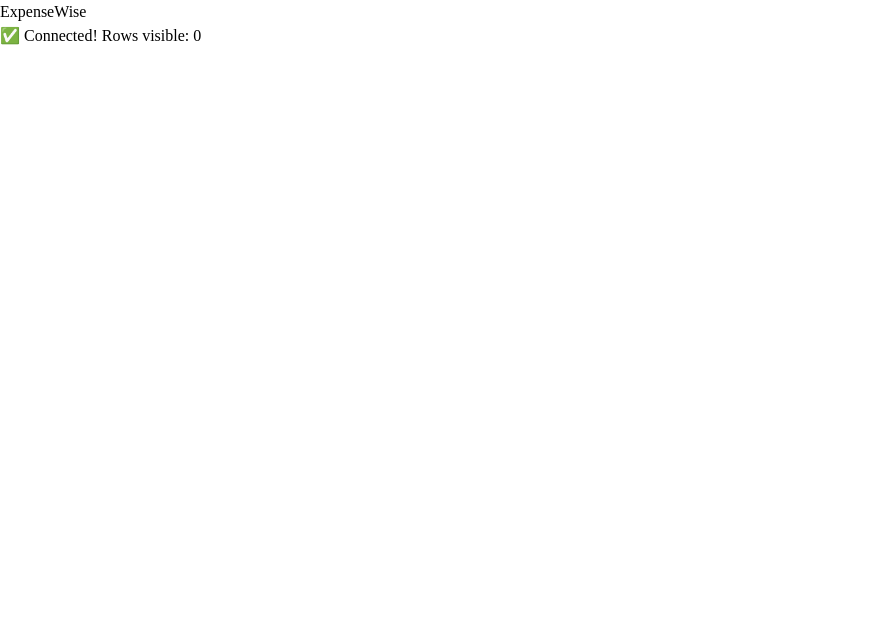
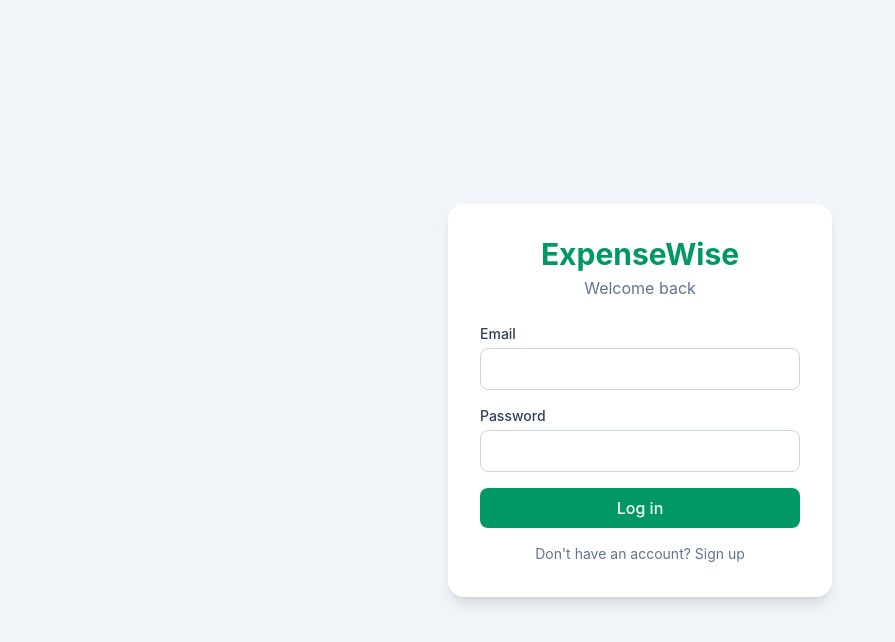
Before and after one commit to SJK707/expensewise, a React (Vite) app: page /login in a window 1280 px wide. Shown: the top 642 px of the page, without its empty margins (0-895 px from the left). Built offline with nearby package versions, Linux system fonts and the light colour scheme; no server answers; the database is empty.

Commit message:
Phase 3: authentication

```diff
--- a/src/App.jsx
+++ b/src/App.jsx
@@ -1,28 +1,27 @@
-import { useEffect, useState } from 'react'
-import { supabase } from './lib/supabase'
+import { BrowserRouter, Routes, Route, Navigate } from 'react-router-dom'
+import { AuthProvider } from './context/AuthContext'
+import ProtectedRoute from './components/ProtectedRoute'
+import Login from './pages/Login'
+import Dashboard from './pages/Dashboard'
 
 function App() {
-  const [status, setStatus] = useState('Checking connection...')
-
-  useEffect(() => {
-    async function testConnection() {
-      const { data, error } = await supabase.from('transactions').select('*')
-      if (error) {
-        setStatus('❌ ' + error.message)
-      } else {
-        setStatus(`✅ Connected! Rows visible: ${data.length}`)
-      }
-    }
-    testConnection()
-  }, [])
-
   return (
-    <div className="min-h-screen bg-slate-100 flex items-center justify-center">
-      <div className="bg-white rounded-2xl shadow-lg p-8 text-center">
-        <h1 className="text-3xl font-bold text-emerald-600">ExpenseWise</h1>
-        <p className="mt-2 text-slate-600">{status}</p>
-      </div>
-    </div>
+    <AuthProvider>
+      <BrowserRouter>
+        <Routes>
+          <Route path="/login" element={<Login />} />
+          <Route
+            path="/"
+            element={
+              <ProtectedRoute>
+                <Dashboard />
+              </ProtectedRoute>
+            }
+          />
+          <Route path="*" element={<Navigate to="/" replace />} />
+        </Routes>
+      </BrowserRouter>
+    </AuthProvider>
   )
 }
 
--- /dev/null
+++ b/src/components/ProtectedRoute.jsx
@@ -0,0 +1,18 @@
+import { Navigate } from 'react-router-dom'
+import { useAuth } from '../context/AuthContext'
+
+export default function ProtectedRoute({ children }) {
+  const { session, loading } = useAuth()
+
+  if (loading) {
+    return (
+      <div className="min-h-screen flex items-center justify-center text-slate-500">
+        Loading...
+      </div>
+    )
+  }
+
+  if (!session) return <Navigate to="/login" replace />
+
+  return children
+}
--- /dev/null
+++ b/src/context/AuthContext.jsx
@@ -0,0 +1,34 @@
+import { createContext, useContext, useEffect, useState } from 'react'
+import { supabase } from '../lib/supabase'
+
+const AuthContext = createContext(null)
+
+export function AuthProvider({ children }) {
+  const [session, setSession] = useState(null)
+  const [loading, setLoading] = useState(true)
+
+  useEffect(() => {
+    // Check if the user is already logged in (e.g. after a page refresh)
+    supabase.auth.getSession().then(({ data }) => {
+      setSession(data.session)
+      setLoading(false)
+    })
+
+    // Update whenever the user logs in or out
+    const {
+      data: { subscription },
+    } = supabase.auth.onAuthStateChange((_event, newSession) => {
+      setSession(newSession)
+    })
+
+    return () => subscription.unsubscribe()
+  }, [])
+
+  const value = { session, user: session?.user ?? null, loading }
+
+  return <AuthContext.Provider value={value}>{children}</AuthContext.Provider>
+}
+
+export function useAuth() {
+  return useContext(AuthContext)
+}
--- /dev/null
+++ b/src/pages/Dashboard.jsx
@@ -0,0 +1,32 @@
+import { useEffect, useState } from 'react'
+import { supabase } from '../lib/supabase'
+import { useAuth } from '../context/AuthContext'
+
+export default function Dashboard() {
+  const { user } = useAuth()
+  const [rowCount, setRowCount] = useState(null)
+
+  useEffect(() => {
+    async function check() {
+      const { data, error } = await supabase.from('transactions').select('id')
+      setRowCount(error ? 'error: ' + error.message : data.length)
+    }
+    check()
+  }, [])
+
+  return (
+    <div className="min-h-screen bg-slate-100 flex items-center justify-center p-4">
+      <div className="bg-white rounded-2xl shadow-lg p-8 text-center">
+        <h1 className="text-3xl font-bold text-emerald-600">Dashboard</h1>
+        <p className="mt-2 text-slate-600">Logged in as {user?.email}</p>
+        <p className="mt-1 text-slate-500">Your transactions: {rowCount ?? '...'}</p>
+        <button
+          onClick={() => supabase.auth.signOut()}
+          className="mt-6 bg-slate-800 hover:bg-slate-900 text-white rounded-lg px-4 py-2"
+        >
+          Log out
+        </button>
+      </div>
+    </div>
+  )
+}
--- /dev/null
+++ b/src/pages/Login.jsx
@@ -0,0 +1,102 @@
+import { useState } from 'react'
+import { Navigate } from 'react-router-dom'
+import { supabase } from '../lib/supabase'
+import { useAuth } from '../context/AuthContext'
+
+export default function Login() {
+  const { session } = useAuth()
+  const [mode, setMode] = useState('login') // 'login' or 'signup'
+  const [email, setEmail] = useState('')
+  const [password, setPassword] = useState('')
+  const [error, setError] = useState('')
+  const [message, setMessage] = useState('')
+  const [submitting, setSubmitting] = useState(false)
+
+  // Already logged in? Go to the dashboard.
+  if (session) return <Navigate to="/" replace />
+
+  const handleSubmit = async (e) => {
+    e.preventDefault()
+    setError('')
+    setMessage('')
+    setSubmitting(true)
+
+    if (mode === 'signup') {
+      const { data, error } = await supabase.auth.signUp({ email, password })
+      if (error) {
+        setError(error.message)
+      } else if (!data.session) {
+        // Happens when "Confirm email" is turned on in Supabase
+        setMessage('Account created! Check your email to confirm, then log in.')
+      }
+    } else {
+      const { error } = await supabase.auth.signInWithPassword({ email, password })
+      if (error) setError(error.message)
+    }
+
+    setSubmitting(false)
+  }
+
+  return (
+    <div className="min-h-screen bg-slate-100 flex items-center justify-center p-4">
+      <div className="bg-white rounded-2xl shadow-lg p-8 w-full max-w-sm">
+        <h1 className="text-3xl font-bold text-emerald-600 text-center">ExpenseWise</h1>
+        <p className="text-slate-500 text-center mt-1 mb-6">
+          {mode === 'login' ? 'Welcome back' : 'Create your account'}
+        </p>
+
+        <form onSubmit={handleSubmit} className="space-y-4">
+          <div>
+            <label className="block text-sm font-medium text-slate-700 mb-1">Email</label>
+            <input
+              type="email"
+              required
+              value={email}
+              onChange={(e) => setEmail(e.target.value)}
+              className="w-full border border-slate-300 rounded-lg px-3 py-2 focus:outline-none focus:ring-2 focus:ring-emerald-500"
+            />
+          </div>
+
+          <div>
+            <label className="block text-sm font-medium text-slate-700 mb-1">Password</label>
+            <input
+              type="password"
+              required
+              minLength={6}
+              value={password}
+              onChange={(e) => setPassword(e.target.value)}
+              className="w-full border border-slate-300 rounded-lg px-3 py-2 focus:outline-none focus:ring-2 focus:ring-emerald-500"
+            />
+            {mode === 'signup' && (
+              <p className="text-xs text-slate-400 mt-1">At least 6 characters</p>
+            )}
+          </div>
+
+          {error && <p className="text-sm text-red-600">{error}</p>}
+          {message && <p className="text-sm text-emerald-600">{message}</p>}
+
+          <button
+            type="submit"
+            disabled={submitting}
+            className="w-full bg-emerald-600 hover:bg-emerald-700 disabled:opacity-60 text-white font-medium rounded-lg py-2 transition"
+          >
+            {submitting ? 'Please wait...' : mode === 'login' ? 'Log in' : 'Sign up'}
+          </button>
+        </form>
+
+        <button
+          onClick={() => {
+            setMode(mode === 'login' ? 'signup' : 'login')
+            setError('')
+            setMessage('')
+          }}
+          className="w-full text-sm text-slate-500 hover:text-emerald-600 mt-4"
+        >
+          {mode === 'login'
+            ? "Don't have an account? Sign up"
+            : 'Already have an account? Log in'}
+        </button>
+      </div>
+    </div>
+  )
+}
```
Also changed, not shown: package.json (+6 -1 lines), 1 other file (tests, documents, lock files or other folders).
